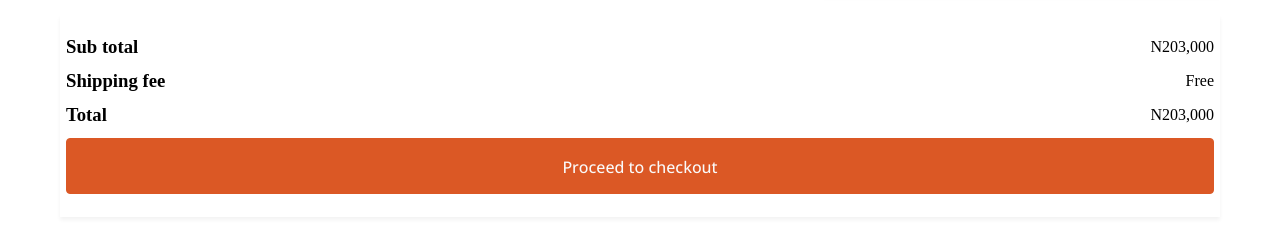
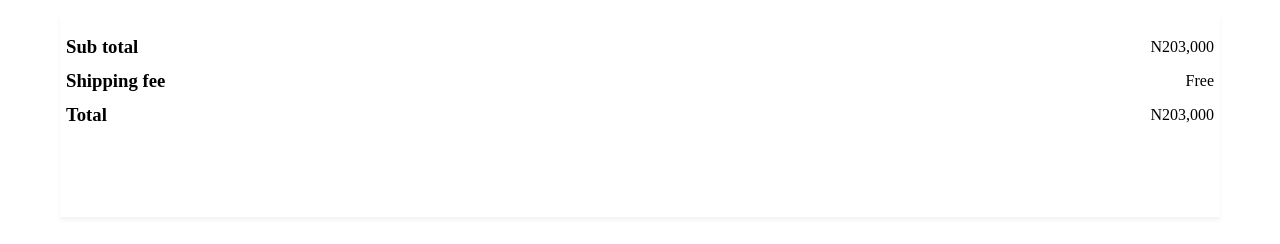
Before and after one commit to Horlaolu4real/sbk-fasion, a Next.js app: page /calculate in a window 1280 px wide. Shown: the part 860-1104 px from the top of the page. Built offline with nearby package versions, Linux system fonts and the light colour scheme.

Commit message:
add: correction of table folder

```diff
--- a/src/feature/table/component/style.module.scss
+++ b/src/feature/table/component/style.module.scss
@@ -365,9 +365,13 @@
       align-items: center;
     }
     .btn {
-      display: flex;
-      align-items: center;
-      justify-content: center;
+      display: none;
+      @media (max-width: 768px) {
+        display: flex;
+        align-items: center;
+        justify-content: center;
+      }
+
       .btnSubmit {
         padding: 16px 48px;
         width: 100%;
```
